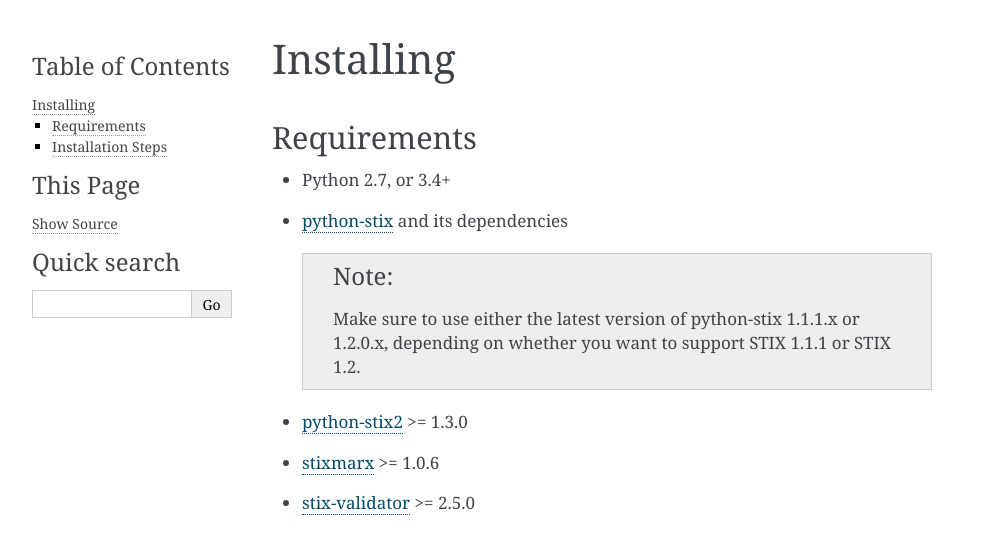
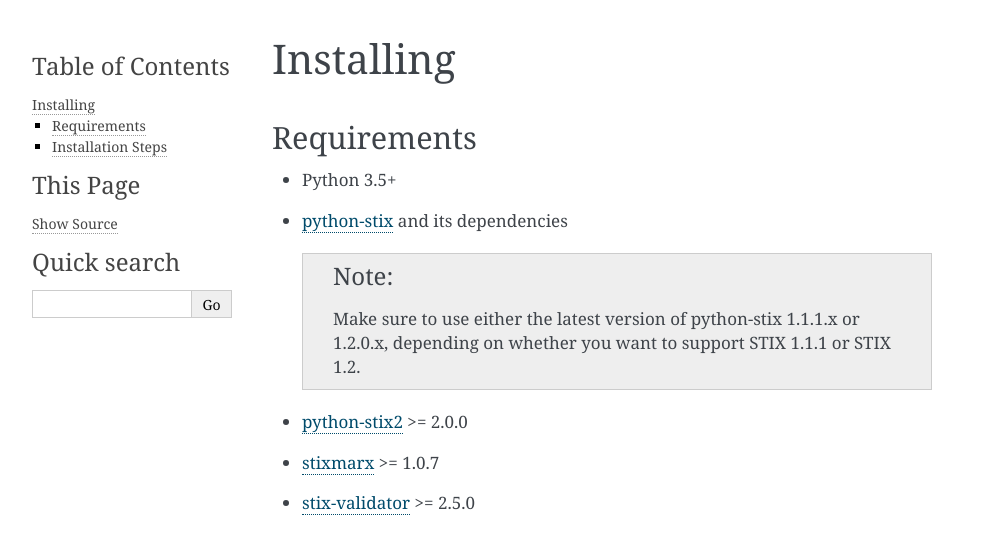
Before and after one commit to oasis-open/cti-stix-slider, a Sphinx documentation site: the page built from docs/install.rst, in a window 1280 px wide. Shown: the top 552 px of the page, without its empty margins (148-1141 px from the left). Built offline with Sphinx 7.4.7, drawn with Linux system fonts in a browser that asks for light colours.

Commit message:
doc fixes

```diff
--- a/docs/command-line.rst
+++ b/docs/command-line.rst
@@ -13,7 +13,7 @@
                             [--use-namespace USE_NAMESPACE]
                             file
 
-        stix2-slider v2.1.0
+        stix2-slider v3.0.0
 
 The stix2-slider is a work-in-progress. It should be used to explore how
 existing STIX 2.x would potentially be represented in STIX 1.x. Using the
--- a/docs/install.rst
+++ b/docs/install.rst
@@ -4,7 +4,7 @@
 Requirements
 ------------
 
-- Python 2.7, or 3.4+
+- Python 3.5+
 - `python-stix <https://stix.readthedocs.io/en/stable/>`_ and its dependencies
 
   .. note::
@@ -14,8 +14,8 @@
       1.2.0.x, depending on whether you want to support STIX 1.1.1 or
       STIX 1.2.
 
--  `python-stix2 <https://pypi.org/project/python-stix2>`_ >= 1.3.0
--  `stixmarx <https://pypi.org/project/stixmarx>`_ >= 1.0.6
+-  `python-stix2 <https://pypi.org/project/python-stix2>`_ >= 2.0.0
+-  `stixmarx <https://pypi.org/project/stixmarx>`_ >= 1.0.7
 -  `stix-validator <https://pypi.org/project/stix-validator>`_ >= 2.5.0
 
 Installation Steps
--- a/docs/stix-mappings.rst
+++ b/docs/stix-mappings.rst
@@ -790,7 +790,7 @@
             <report:Indicators>
                 <report:Indicator idref="example:indicator-66647c79-5766-4ca7-ab8a-a579056e3c83" xsi:type='indicator:IndicatorType'/>
             </report:Indicators>
-        </stix:Report>
+    </stix:Report>
 
 Threat Actor
 ------------------
```
Also changed, not shown: other parts of docs/stix-mappings.rst (+1 -1 lines), README.rst (+4 -4 lines).
